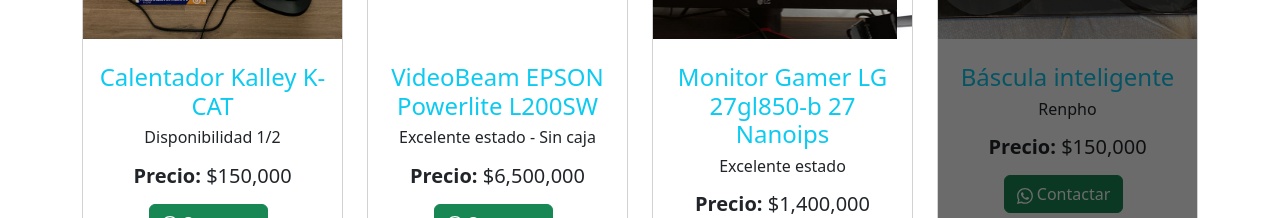
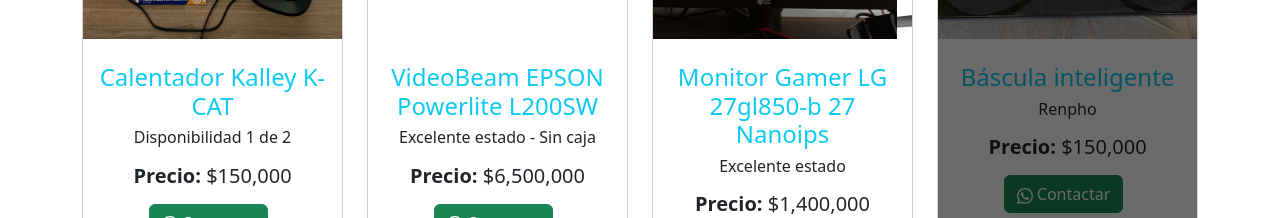
Before and after one commit to sebasnavarrete/ventaviaje, an Angular app: page / in a window 1280 px wide. Shown: the part 3080-3298 px from the top of the page. Built offline with nearby package versions, Linux system fonts and the light colour scheme.

Commit message:
products update

```diff
--- a/src/app/app.component.ts
+++ b/src/app/app.component.ts
@@ -132,7 +132,7 @@
       sold: false
     }, {
       title: "Calentador Kalley K-CAT",
-      subtitle: `Disponibilidad 1/2`,
+      subtitle: `Disponibilidad 1 de 2`,
       price: 150000,
       images: ["calentador.jpeg"],
       sold: false
```
Also changed, not shown: 3 other files (tests, documents, lock files or other folders).
